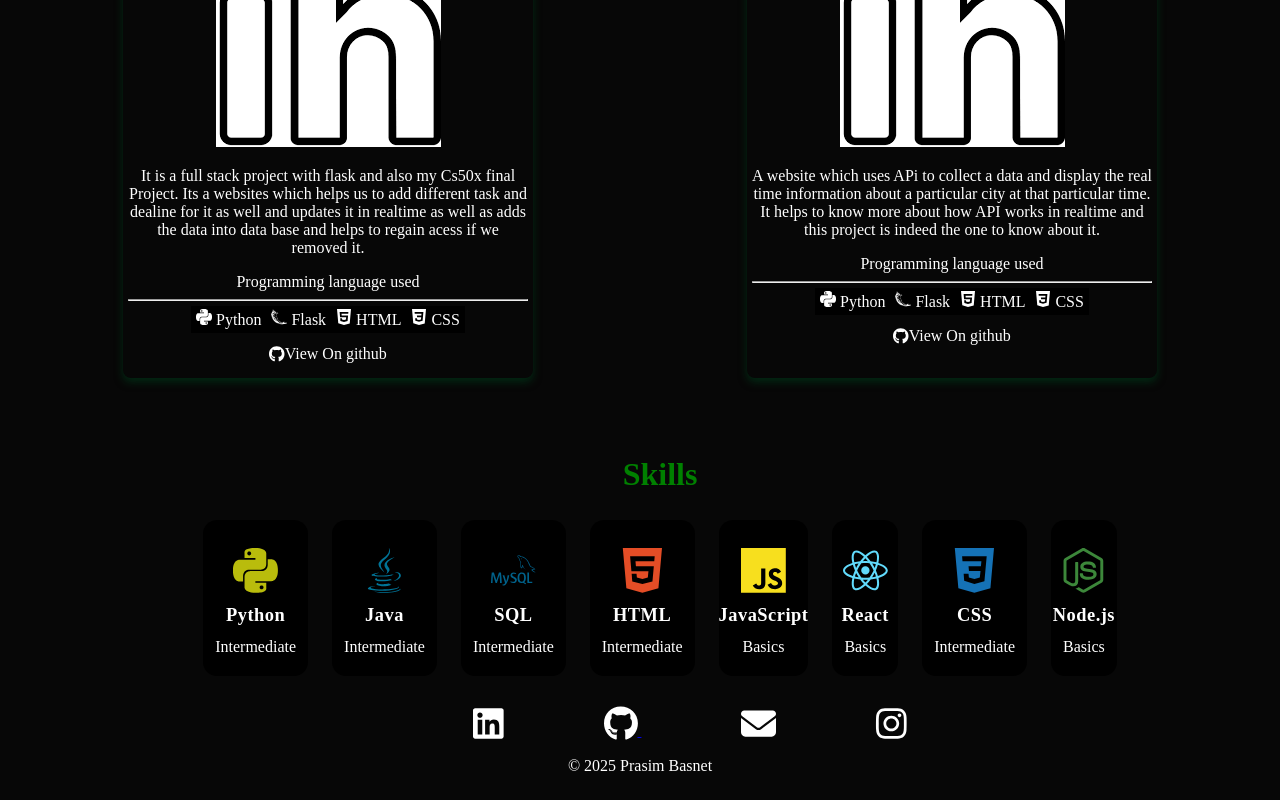
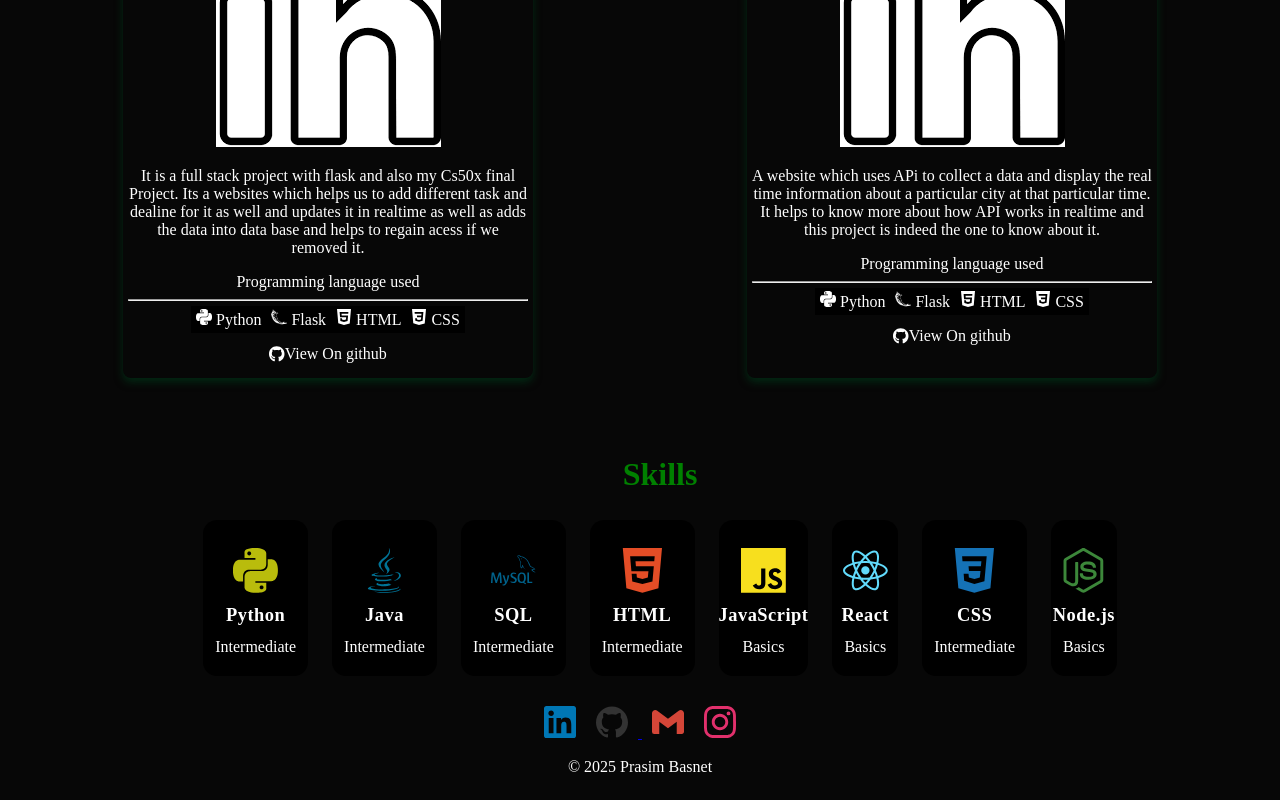
Before and after one commit to Prasiss/New-React, a React (Vite) app in the folder ReactProject/: page / in a window 1280 px wide. Shown: the part 1511-2311 px from the top of the page. Built offline with nearby package versions, Linux system fonts and the light colour scheme.

Commit message:
changed the fotter icon from font aweson to react inbuilt  icons

```diff
--- a/ReactProject/src/Footer.jsx
+++ b/ReactProject/src/Footer.jsx
@@ -1,23 +1,21 @@
 
 import { FontAwesomeIcon } from '@fortawesome/react-fontawesome';
-import { faLinkedin, faGithub, faInstagram } from '@fortawesome/free-brands-svg-icons';
-import { faEnvelope } from '@fortawesome/free-solid-svg-icons';
+import { SiGithub,SiInstagram,SiGmail,SiLinkedin } from 'react-icons/si';
 
 function Footer(){
-
 
     return (
         <div className="footer">
             <div className="logo">
                 <a href="https://www.linkedin.com/in/prasimbasnet096/" target="_blank" >
-                    <FontAwesomeIcon icon={faLinkedin} className="icon"/>
+                    <SiLinkedin className="linkedin-icon" />
                 </a>
                 <a href ="https://www.github.com/Prasiss"  target="_blank">
-                <FontAwesomeIcon icon={faGithub} className="icon"/>
+                <SiGithub className="github-icon" />
                 </a>
-                <a href ="https://mail.google.com/mail" target="_blank"> <FontAwesomeIcon icon={faEnvelope} className="icon" />
+                <a href ="https://mail.google.com/mail" target="_blank"> <SiGmail className="gmail-icon" />
                 </a>
-                <a href ="https://www.instagram.com/assassin_e96/"  target="_blank"><FontAwesomeIcon icon={faInstagram} className="icon"/>
+                <a href ="https://www.instagram.com/assassin_e96/"  target="_blank"><SiInstagram className="instagram-icon" />
                 </a>
             </div>
             <footer>
--- a/ReactProject/src/index.css
+++ b/ReactProject/src/index.css
@@ -153,14 +153,27 @@ ul{
   flex-direction: column;
   align-items: center;
 }
-.icon {
-  margin-left: 100px;
-  font-size: 35px;
-  color: white;
+
+.github-icon,.gmail-icon, .linkedin-icon, .instagram-icon{
+  font-size: 2rem;
+  margin: 0 10px;
+  transition: color 0.3s ease;
 
 }
-.icon:hover{
-  box-shadow: 0 4px 8px rgba(1, 64, 28, 1);
+
+.gmail-icon {
+  color: #D44638;
+}
+.linkedin-icon {
+  color: #0077b5;
+}
+
+.github-icon {
+  color: #333;
+}
+
+.instagram-icon {
+  color: #E1306C;
 
 }
 .skills-section{
```
